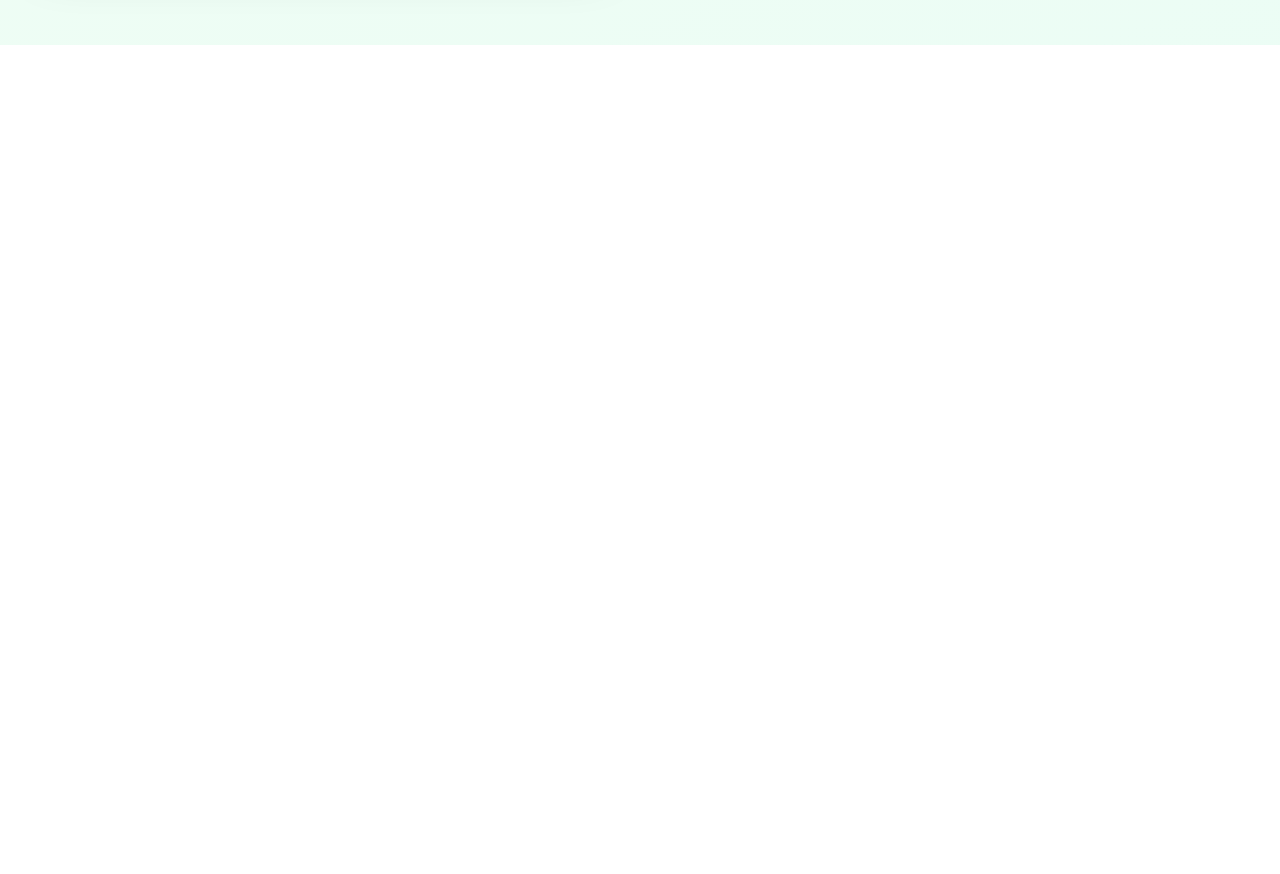
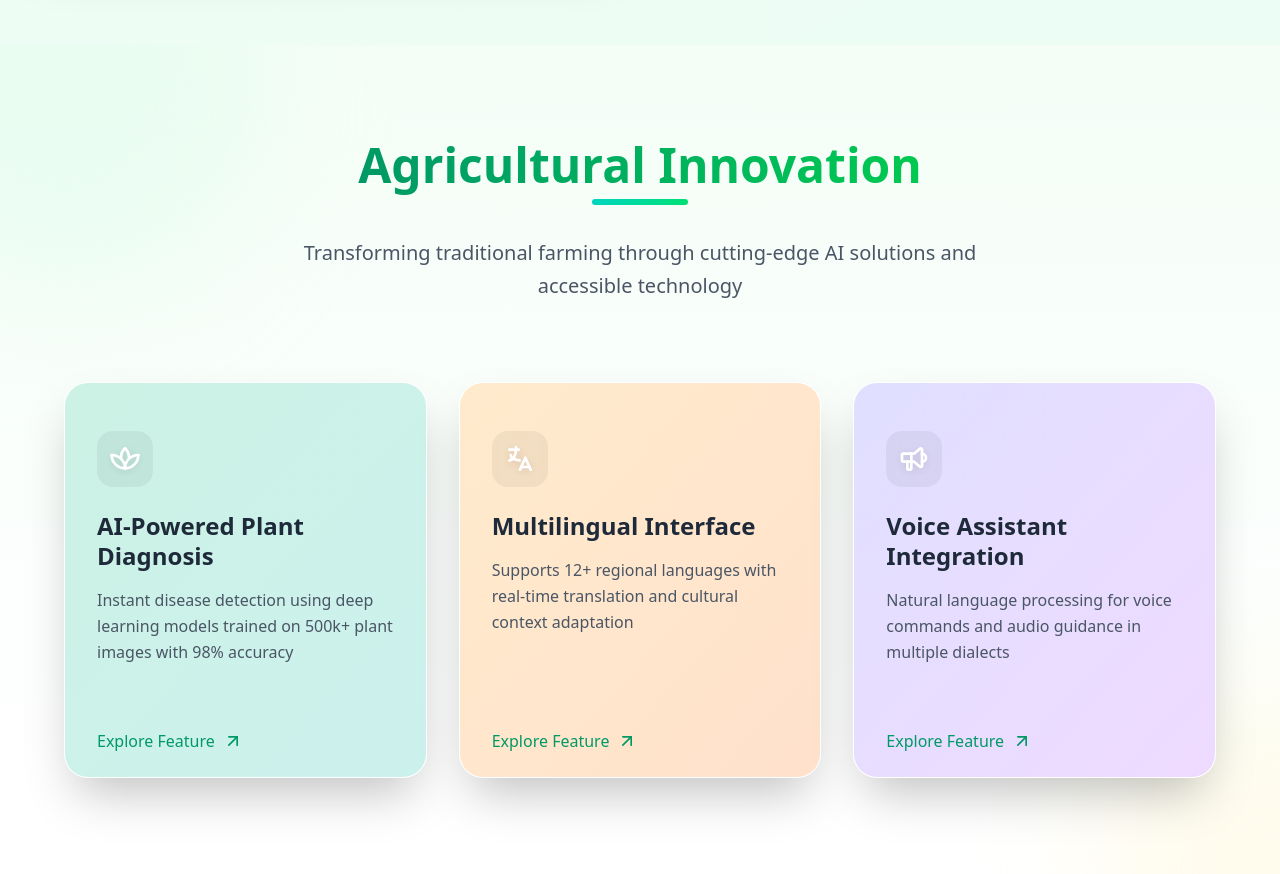
Before and after one commit to Omkar1201/Crop_Disease-Predictor, a React (Vite) app in the folder client/: page / in a window 1280 px wide. Shown: the part 600-1474 px from the top of the page. Before the commit the page ends 800 px from the top, so only its background shows below. Built offline with nearby package versions, Linux system fonts and the light colour scheme.

Commit message:
infosection added

```diff
--- a/client/src/components/HeroSection.jsx
+++ b/client/src/components/HeroSection.jsx
@@ -38,8 +38,8 @@ const HeroSection = () => {
                         className="w-full lg:w-1/2 flex justify-center"
                     >
                         <div className="relative">
-                            <div className="absolute -inset-4 bg-emerald-200/50 rounded-3xl transform -rotate-3"></div>
-                            <div className="absolute -inset-4 bg-emerald-200/50 rounded-3xl transform rotate-3"></div>
+                            <div className="absolute -inset-4 bg-emerald-100/50 rounded-3xl transform -rotate-4"></div>
+                            <div className="absolute -inset-4 bg-emerald-100/50 rounded-3xl transform rotate-4"></div>
                             <img
                                 src={img3}
                                 alt="Crop Health Analysis"
--- /dev/null
+++ b/client/src/components/InfoSection.jsx
@@ -0,0 +1,200 @@
+import React from "react";
+import { motion } from "framer-motion";
+import { TbPlant2, TbLanguage, TbSpeakerphone } from "react-icons/tb";
+import { FiArrowUpRight } from "react-icons/fi";
+import { Link } from "react-router";
+
+const containerVariants = {
+    hidden: { opacity: 0 },
+    visible: {
+        opacity: 1,
+        transition: {
+            staggerChildren: 0.4,
+            delayChildren: 0.3
+        }
+    }
+};
+
+const cardVariants = (index) => ({
+    hidden: {
+        y: 40,
+        opacity: 0,
+        scale: 0.95,
+        filter: "blur(4px)"
+    },
+    visible: {
+        y: 0,
+        opacity: 1,
+        scale: 1,
+        rotateX: 0,
+        filter: "blur(0px)",
+        transition: {
+            type: "spring",
+            stiffness: 120,
+            damping: 15,
+            delay: index * 0.1
+        }
+    }
+});
+
+const hoverVariants = {
+    hover: {
+        y: -15,
+        transition: {
+            type: "spring",
+            stiffness: 300,
+            staggerChildren: 0.1
+        }
+    }
+};
+
+const contentVariants = {
+    hover: {
+        scale: 1.02,
+        transition: { duration: 0.3 }
+    }
+};
+
+const InfoSection = () => {
+    const cards = [
+        {
+            icon: <TbPlant2 />,
+            title: "AI-Powered Plant Diagnosis",
+            text: "Instant disease detection using deep learning models trained on 500k+ plant images with 98% accuracy",
+            color: "from-emerald-500 to-teal-500",
+            pattern: "url(#plant-pattern)"
+        },
+        {
+            icon: <TbLanguage />,
+            title: "Multilingual Interface",
+            text: "Supports 12+ regional languages with real-time translation and cultural context adaptation",
+            color: "from-amber-500 to-orange-500",
+            pattern: "url(#language-pattern)"
+        },
+        {
+            icon: <TbSpeakerphone />,
+            title: "Voice Assistant Integration",
+            text: "Natural language processing for voice commands and audio guidance in multiple dialects",
+            color: "from-indigo-500 to-purple-500",
+            pattern: "url(#voice-pattern)"
+        }
+    ];
+
+    return (
+        <section className="py-24 px-4 sm:px-8 lg:px-16 bg-gradient-to-b from-green-50/50 to-white relative overflow-hidden">
+            {/* Animated background elements */}
+            <div className="absolute inset-0 overflow-hidden">
+                <div className="absolute -top-32 -left-32 w-96 h-96 bg-emerald-100/30 rounded-full blur-3xl" />
+                <div className="absolute -bottom-48 -right-48 w-96 h-96 bg-amber-100/30 rounded-full blur-3xl" />
+            </div>
+
+            <div className="max-w-7xl mx-auto relative">
+                {/* Section header */}
+                <motion.header
+                    initial={{ opacity: 0, y: 20 }}
+                    animate={{ opacity: 1, y: 0 }}
+                    transition={{ duration: 0.5 }}
+                    className="text-center mb-20"
+                >
+                    <h2 className="text-5xl font-bold mb-6 relative inline-block">
+                        <span className="bg-clip-text text-transparent bg-gradient-to-r from-emerald-600 to-green-500">
+                            Agricultural Innovation
+                        </span>
+                        <motion.div
+                            className="absolute -bottom-4 left-1/2 transform -translate-x-1/2 w-24 h-1.5 bg-gradient-to-r from-teal-400 to-green-400 rounded-full"
+                            initial={{ scaleX: 0 }}
+                            animate={{ scaleX: 1 }}
+                            transition={{ duration: 0.8, delay: 0.5 }}
+                        />
+                    </h2>
+                    <p className="text-xl text-gray-600 mt-6 max-w-3xl mx-auto leading-relaxed">
+                        Transforming traditional farming through cutting-edge AI solutions and accessible technology
+                    </p>
+                </motion.header>
+
+                {/* Cards grid */}
+                <motion.div
+                    className="grid grid-cols-1 md:grid-cols-2 lg:grid-cols-3 gap-8"
+                    variants={containerVariants}
+                    initial="hidden"
+                    whileInView="visible"
+                    viewport={{ once: true, margin: "-100px" }}
+                >
+                    {cards.map((card, index) => (
+                        <motion.div
+                            key={index}
+                            variants={cardVariants(index)}
+                            whileHover="hover"
+                            className="group relative"
+                        >
+                            <motion.div
+                                variants={hoverVariants}
+                                className="h-full bg-white rounded-3xl shadow-2xl hover:shadow-3xl transition-all duration-300 overflow-hidden border border-white/20 backdrop-blur-sm"
+                            >
+                                {/* Gradient background */}
+                                <div className={`absolute inset-0 bg-gradient-to-br ${card.color} opacity-20`} />
+
+                                {/* Pattern overlay */}
+                                <svg className="absolute inset-0 opacity-10 mix-blend-overlay">
+                                    <pattern
+                                        id={`pattern-${index}`}
+                                        width="20"
+                                        height="20"
+                                        patternUnits="userSpaceOnUse"
+                                    >
+                                        <circle cx="10" cy="10" r="1" fill="currentColor" />
+                                    </pattern>
+                                    <rect width="100%" height="100%" fill={`url(#pattern-${index})`} />
+                                </svg>
+
+                                {/* Card content */}
+                                <motion.div
+                                    variants={contentVariants}
+                                    className="relative h-full flex flex-col justify-between"
+                                >
+                                    <div className="p-8 pt-12">
+                                        <div className="mb-8">
+                                            <div className="w-14 h-14 rounded-2xl bg-black/5 backdrop-blur-sm flex items-center justify-center mb-6">
+                                                {React.cloneElement(card.icon, {
+                                                    className: "w-8 h-8 text-white",
+                                                    style: { filter: "drop-shadow(0 2px 4px rgba(0,0,0,0.1))" }
+                                                })}
+                                            </div>
+                                            <h3 className="text-2xl font-bold text-gray-800 mb-4 leading-tight">
+                                                {card.title}
+                                            </h3>
+                                            <p className="text-gray-600 leading-relaxed">
+                                                {card.text}
+                                            </p>
+                                        </div>
+                                    </div>
+
+                                    {/* Interactive footer */}
+                                    <Link to='/selectfile'>
+                                        <motion.div
+                                            className="px-8 pb-6 cursor-pointer w-fit"
+                                            whileTap={{ scale: 0.98 }}
+                                        >
+                                            <button className="flex items-center space-x-2 text-emerald-600 hover:text-emerald-700 transition-colors cursor-pointer">
+                                                <span className="font-medium">Explore Feature</span>
+                                                <FiArrowUpRight className="w-5 h-5" />
+                                            </button>
+                                        </motion.div>
+                                    </Link>
+                                </motion.div>
+                            </motion.div>
+
+                            {/* Hover effects */}
+                            <div className="absolute inset-0 -z-10 opacity-0 group-hover:opacity-100 transition-opacity">
+                                <div className="absolute -top-8 -left-8 w-32 h-32 bg-purple-200/20 rounded-full blur-xl animate-pulse" />
+                                <div className="absolute -bottom-8 -right-8 w-32 h-32 bg-emerald-200/20 rounded-full blur-xl animate-pulse delay-100" />
+                            </div>
+                        </motion.div>
+                    ))}
+                </motion.div>
+            </div>
+        </section>
+    );
+};
+
+export default InfoSection;
--- a/client/src/pages/Home.jsx
+++ b/client/src/pages/Home.jsx
@@ -1,12 +1,14 @@
 import { useContext, useState } from "react"
 import { AppContext } from "../context/AppContext"
 import HeroSection from "../components/HeroSection"
+import InfoSection from "../components/InfoSection"
 
 const Home = ()=>{
 
     return (
         <div>
             <HeroSection/>
+            <InfoSection/>
         </div>
     )
 }
```
Also changed, not shown: client/src/assets/multilanguage.jpg (added), client/src/assets/text-to-speech.png (added).
